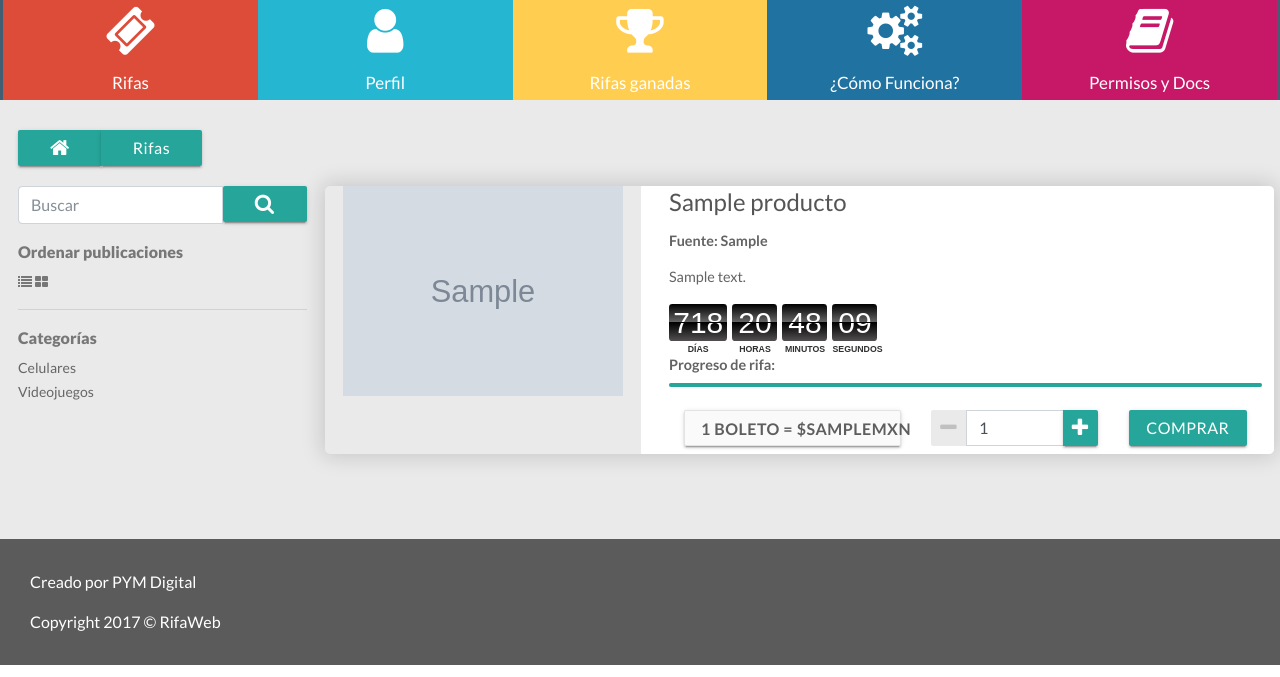
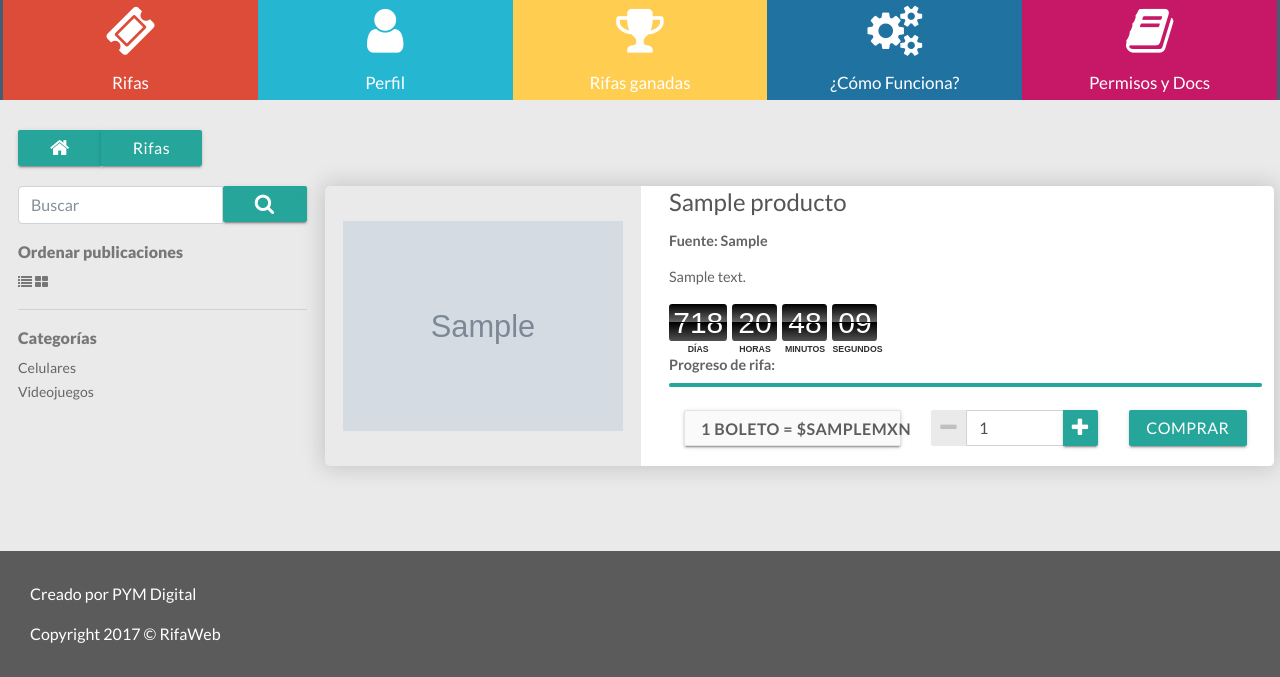
Before and after one commit to DarthAlx/RifaWeb2.0, a Laravel app: page /RifaWeb/rifas in a window 1280 px wide. Shown: the part 168-845 px from the top of the page. Run offline with Laravel 8, Linux system fonts and the light colour scheme; data comes from the database, SQL or seed files in the repository; tables that the repository leaves empty hold one stand-in row (values such as "Sample post"); grey boxes marked "Sample" are stand-in pictures; settings files or empty folders that the repository lacks are supplied.

```diff
--- a/css/shop.css
+++ b/css/shop.css
@@ -34,6 +34,7 @@
 .productsmain .list .product-inner .product-info {
   background: #fff;
   max-height: 280px;
+  min-height: 280px;
 
 }
 
@@ -114,6 +115,7 @@
 .product-inner .img-container, .img-container{
       max-width: 280px;
     max-height: 280px;
+    min-height: 280px;
     margin: 0 auto;
 }
 
--- a/resources/views/catalogo.blade.php
+++ b/resources/views/catalogo.blade.php
@@ -297,7 +297,7 @@ $('.input-number').change(function() {
     maxValue =  parseInt($(this).attr('max'));
     valueCurrent = parseInt($(this).val());
 
-    name = $(this).attr('name');
+    name = $(this).attr('id');
     if(valueCurrent >= minValue) {
         $(".btn-number[data-type='minus'][data-field='"+name+"']").removeAttr('disabled')
     } else {
```
